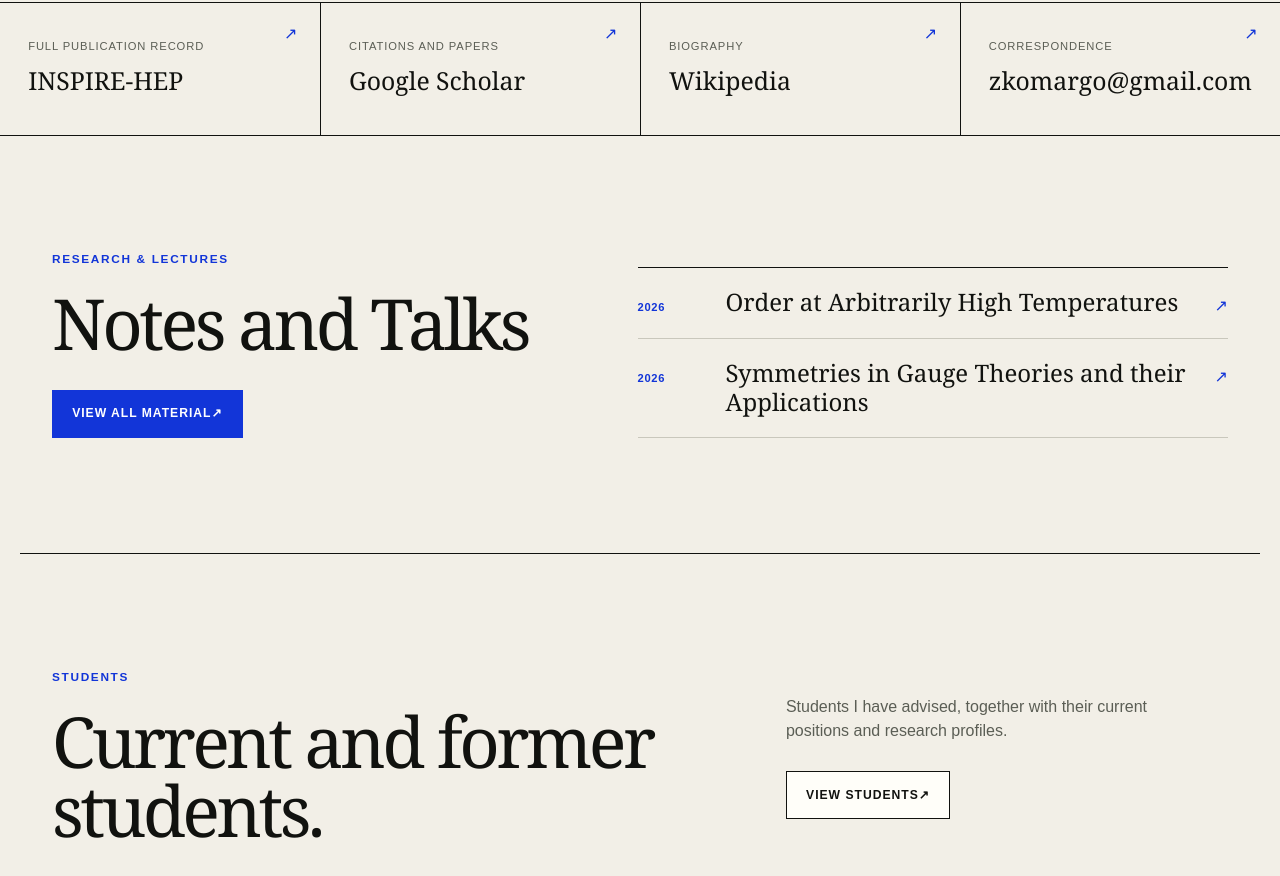
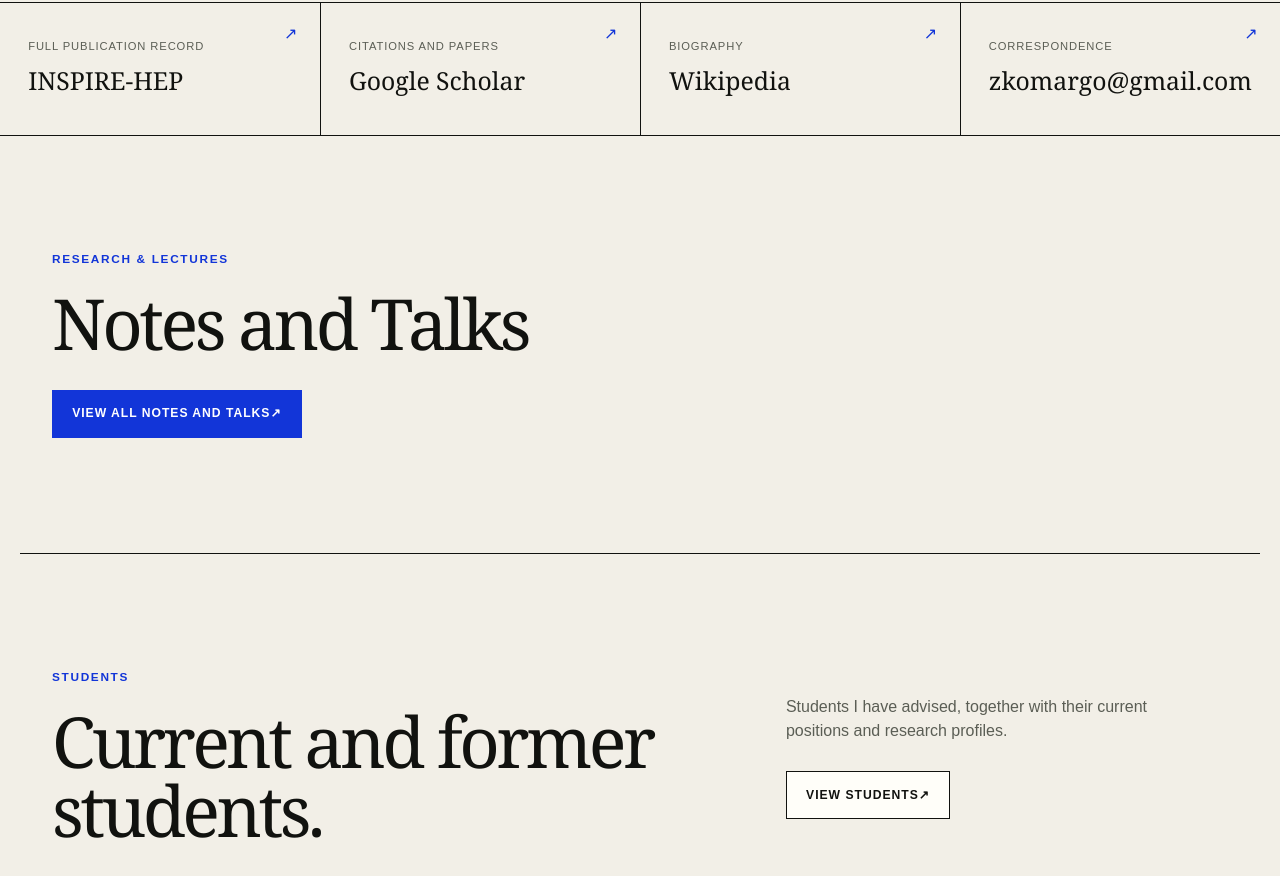
Before and after one commit to zkomargo/zoharkomargodski.com, a plain HTML site: page index.html in a window 1280 px wide. Shown: the part 770-1646 px from the top of the page. Drawn offline with Linux system fonts and the light colour scheme.

Commit message:
Remove homepage material highlights

```diff
--- a/index.html
+++ b/index.html
@@ -126,20 +126,7 @@
           <p class="eyebrow">Research &amp; lectures</p>
           <h2>Notes and Talks</h2>
           <a class="button button-primary" href="research.html">
-            View all material <span aria-hidden="true">↗</span>
-          </a>
-        </div>
-
-        <div class="latest-materials">
-          <a href="lectures/order-arbitrarily-high-temperatures.pdf" target="_blank">
-            <span>2026</span>
-            <strong>Order at Arbitrarily High Temperatures</strong>
-            <span aria-hidden="true">↗</span>
-          </a>
-          <a href="lectures/symmetries-gauge-theories-applications.pdf" target="_blank">
-            <span>2026</span>
-            <strong>Symmetries in Gauge Theories and their Applications</strong>
-            <span aria-hidden="true">↗</span>
+            View All Notes and Talks <span aria-hidden="true">↗</span>
           </a>
         </div>
       </section>
--- a/styles.css
+++ b/styles.css
@@ -469,58 +469,15 @@ nav a[aria-current="page"] {
 }
 
 .materials-teaser {
-  display: grid;
-  grid-template-columns: minmax(0, 0.9fr) minmax(360px, 1.1fr);
-  gap: clamp(3rem, 8vw, 8rem);
-  align-items: end;
+  display: block;
+}
+
+.materials-teaser-copy {
+  max-width: 760px;
 }
 
 .materials-teaser-copy .button {
   margin-top: 2rem;
-}
-
-.latest-materials {
-  border-top: 1px solid var(--ink);
-}
-
-.latest-materials a {
-  display: grid;
-  grid-template-columns: 64px 1fr auto;
-  gap: 1.5rem;
-  align-items: baseline;
-  padding: 1.25rem 0;
-  text-decoration: none;
-}
-
-.latest-materials a + a {
-  border-top: 1px solid var(--line);
-}
-
-.latest-materials a:last-child {
-  border-bottom: 1px solid var(--line);
-}
-
-.latest-materials a > span:first-child {
-  color: var(--blue);
-  font-size: 0.7rem;
-  font-weight: 800;
-  letter-spacing: 0.06em;
-}
-
-.latest-materials strong {
-  font-family: Georgia, "Times New Roman", serif;
-  font-size: clamp(1.15rem, 2vw, 1.5rem);
-  font-weight: 400;
-  line-height: 1.2;
-}
-
-.latest-materials a > span:last-child {
-  color: var(--blue);
-}
-
-.latest-materials a:hover strong,
-.latest-materials a:focus-visible strong {
-  color: var(--blue);
 }
 
 .students-section {
@@ -759,7 +716,6 @@ footer {
 
   .split-heading,
   .cv-section,
-  .materials-teaser,
   .students-teaser {
     grid-template-columns: 1fr;
   }
@@ -792,11 +748,6 @@ footer {
 
   .resource-grid {
     grid-template-columns: 1fr;
-  }
-
-  .latest-materials a {
-    grid-template-columns: 48px 1fr auto;
-    gap: 0.8rem;
   }
 
   .students-section {
```
